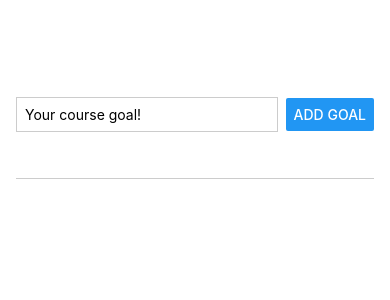
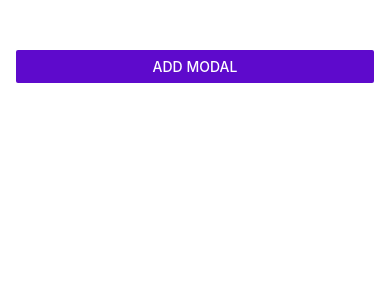
Before and after one commit to hamdan/ReactNative, a React Native app: screen / in a window 390 px wide. Shown: the top 300 px of the page. Built offline with nearby package versions, Linux system fonts and the light colour scheme.

Commit message:
Input as Modal

```diff
--- a/App.js
+++ b/App.js
@@ -1,10 +1,15 @@
 import { useState } from "react";
-import { StyleSheet, View, FlatList } from "react-native";
+import { StyleSheet, View, FlatList, Button } from "react-native";
 import GoalItem from "./components/GoalItem";
 import GoalInput from "./components/GoalInput";
 
 export default function App() {
   const [courseGoals, setCourseGoals] = useState([]);
+  const [modalIsVisible, setModalIsVisible] = useState(false);
+
+  function startAddGoalHandler() {
+    setModalIsVisible(true);
+  }
 
   function addGoalHandler(enteredGoalText) {
     setCourseGoals((currentCourseGoals) => [
@@ -21,7 +26,10 @@ export default function App() {
   }
   return (
     <View style={styles.appContainer}>
-      <GoalInput onAddGoal={addGoalHandler} />
+      <Button title="Add Modal" color="#5e0acc" onPress={startAddGoalHandler} />
+      {modalIsVisible && (
+        <GoalInput visiable={modalIsVisible} onAddGoal={addGoalHandler} />
+      )}
       <View style={styles.goalsContainer} r>
         <FlatList
           data={courseGoals}
--- a/components/GoalInput.js
+++ b/components/GoalInput.js
@@ -1,5 +1,5 @@
 import { useState } from "react";
-import { View, TextInput, Button, StyleSheet } from "react-native";
+import { View, TextInput, Button, StyleSheet, Modal } from "react-native";
 
 function GoalInput(props) {
   const [enteredGoalText, setEnteredGoalText] = useState("");
@@ -13,6 +13,7 @@ function GoalInput(props) {
   }
 
   return (
+    <Modal visiable={props.visiable} animationType="sliding">
       <View style={styles.inputContainer}>
         <TextInput
           style={styles.textInput}
@@ -22,6 +23,7 @@ function GoalInput(props) {
         />
         <Button title="Add Goal" onPress={addGoalHandler} />
       </View>
+    </Modal>
   );
 }
 
```
Lines whose indentation alone changed are shown as unchanged.
